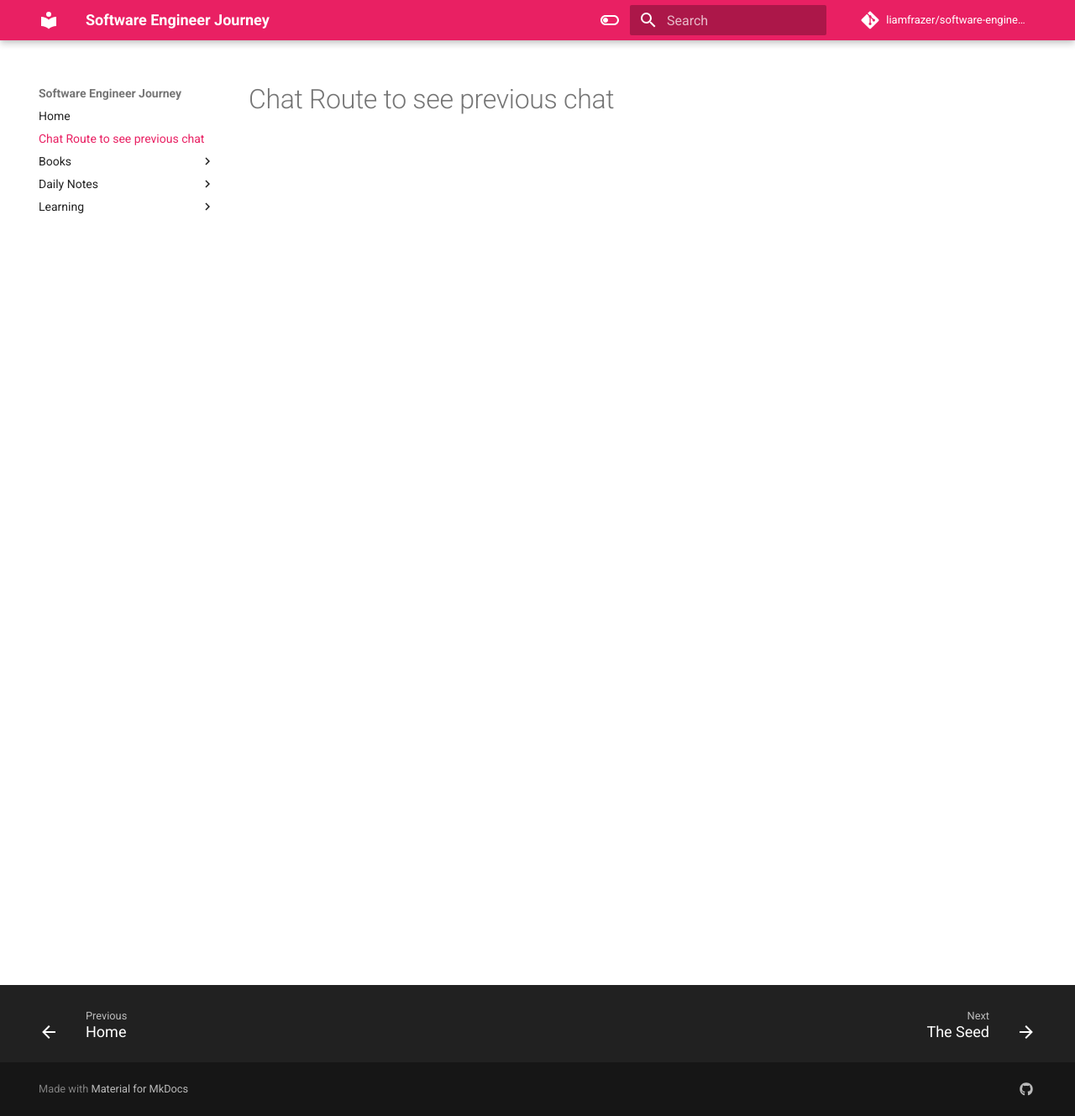
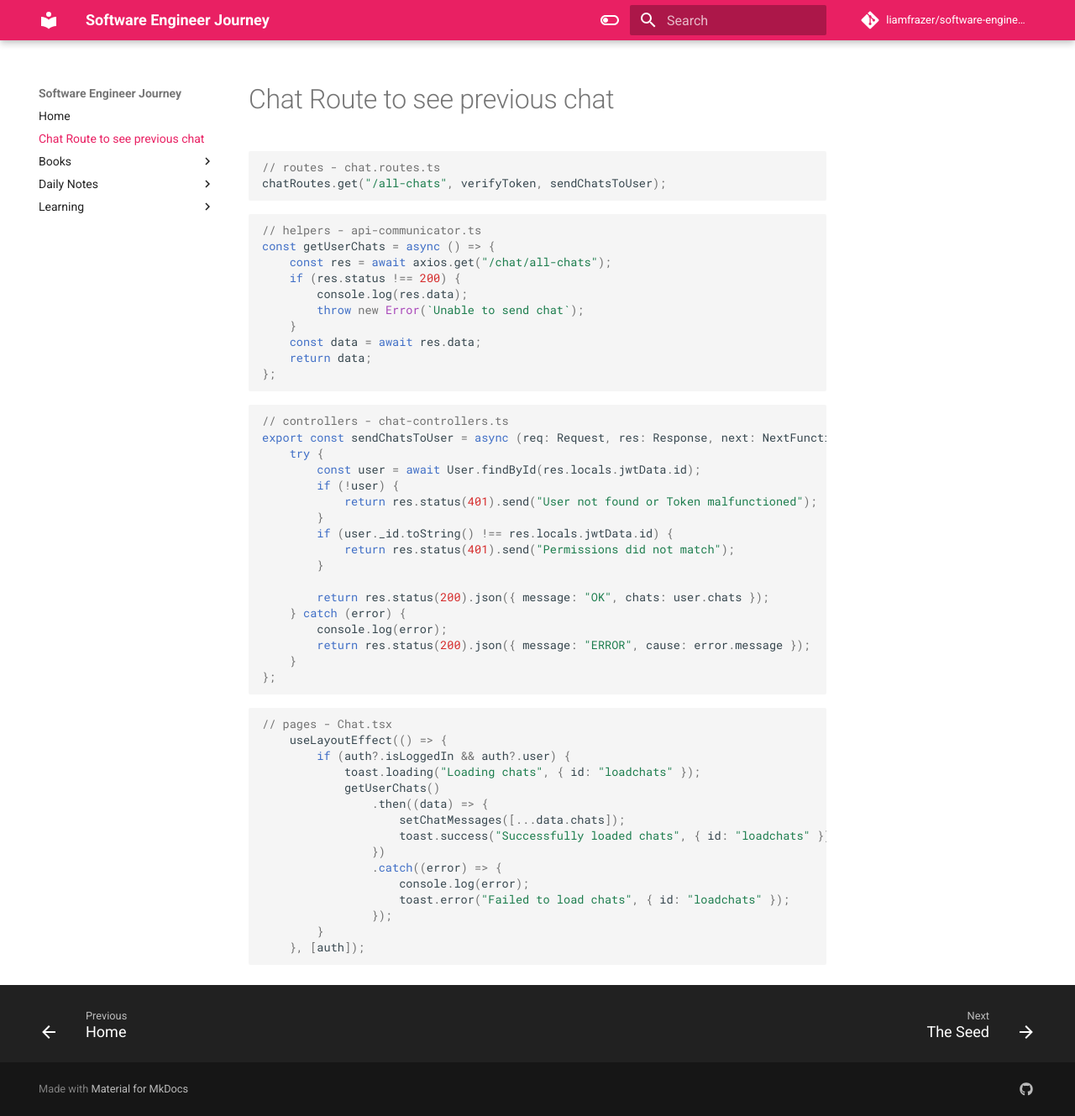
Before and after one commit to liamfrazer/software-engineer-journey, an MkDocs documentation site: the page built from docs/Chat Route to see previous chat.md, in a window 1280 px wide and 1329 px high. Shown: the whole window at 84% size. Built offline with MkDocs 1.6.1 and Material for MkDocs 9.7.7, drawn with Linux system fonts in a browser that asks for light colours; comment, search, counter and statistics services are not loaded.

Commit message:
vault backup: 2024-01-01 13:01:56

````diff
--- a/docs/Chat Route to see previous chat.md
+++ b/docs/Chat Route to see previous chat.md
@@ -4,3 +4,57 @@ tags:
   - routes
 ---
 # Chat Route to see previous chat
+
+```jsx
+// routes - chat.routes.ts
+chatRoutes.get("/all-chats", verifyToken, sendChatsToUser);
+```
+```jsx
+// helpers - api-communicator.ts
+const getUserChats = async () => {
+	const res = await axios.get("/chat/all-chats");
+	if (res.status !== 200) {
+		console.log(res.data);
+		throw new Error(`Unable to send chat`);
+	}
+	const data = await res.data;
+	return data;
+};
+```
+```jsx
+// controllers - chat-controllers.ts
+export const sendChatsToUser = async (req: Request, res: Response, next: NextFunction) => {
+	try {
+		const user = await User.findById(res.locals.jwtData.id);
+		if (!user) {
+			return res.status(401).send("User not found or Token malfunctioned");
+		}
+		if (user._id.toString() !== res.locals.jwtData.id) {
+			return res.status(401).send("Permissions did not match");
+		}
+
+		return res.status(200).json({ message: "OK", chats: user.chats });
+	} catch (error) {
+		console.log(error);
+		return res.status(200).json({ message: "ERROR", cause: error.message });
+	}
+};
+
+```
+```jsx
+// pages - Chat.tsx
+	useLayoutEffect(() => {
+		if (auth?.isLoggedIn && auth?.user) {
+			toast.loading("Loading chats", { id: "loadchats" });
+			getUserChats()
+				.then((data) => {
+					setChatMessages([...data.chats]);
+					toast.success("Successfully loaded chats", { id: "loadchats" });
+				})
+				.catch((error) => {
+					console.log(error);
+					toast.error("Failed to load chats", { id: "loadchats" });
+				});
+		}
+	}, [auth]);
+```
````
